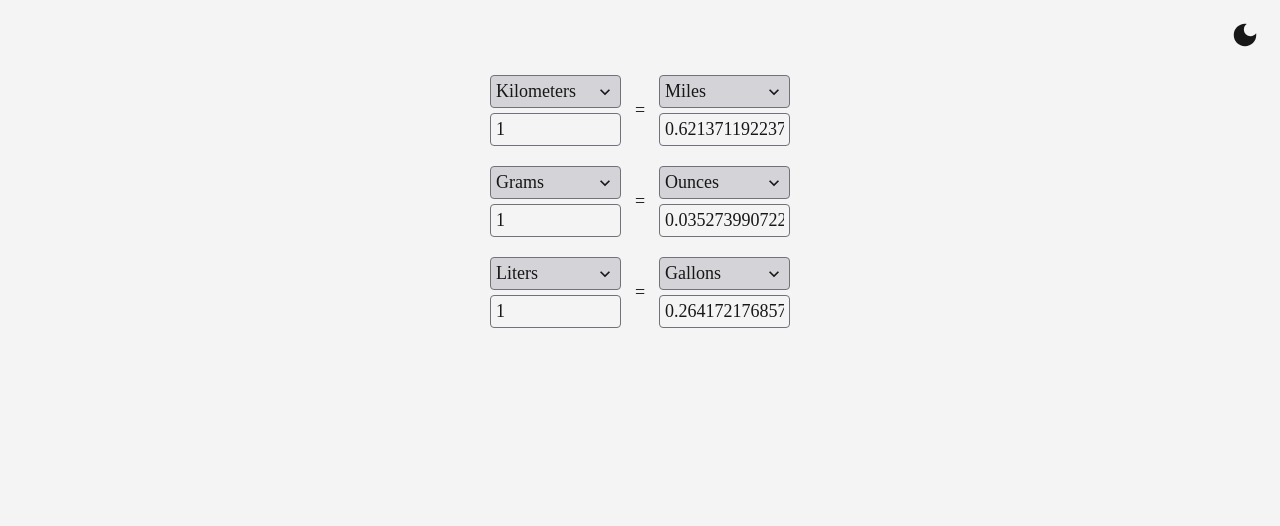
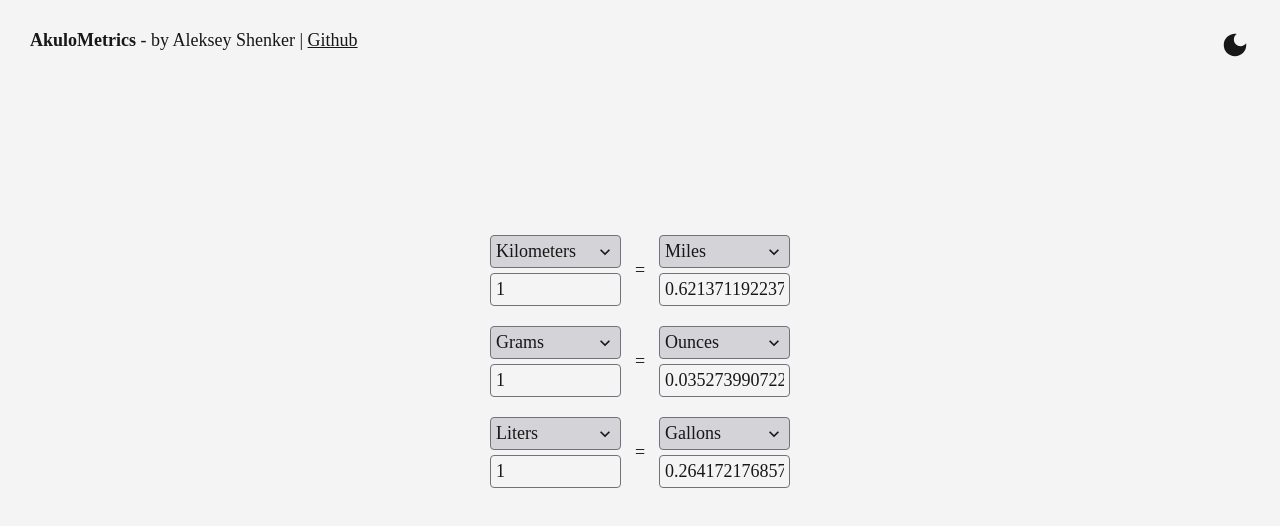
Before and after one commit to alexshenker/akulometrics, a React (Create React App) app: page / in a window 1280 px wide. Shown: the top 526 px of the page. Built offline with nearby package versions, Linux system fonts and the light colour scheme.

Commit message:
basic view improvements

```diff
--- a/src/App.tsx
+++ b/src/App.tsx
@@ -1,4 +1,4 @@
-import style from "./App.module.css";
+import styles from "./App.module.css";
 import Header from "./components/Header/Header";
 import useTheme from "./utils/hooks/useTheme";
 import Converter from "./components/Converter/Converter";
@@ -23,10 +23,10 @@ const App = (): JSX.Element => {
   const [volumeType2, setVolumeType2] = useState<Volume>("gal");
 
   return (
-    <div className={style.app} data-theme={t.theme}>
+    <div className={styles.app} data-theme={t.theme}>
       <Header />
 
-      <Stack gap="20px">
+      <Stack gap="20px" alignItems="center" marginTop="calc(30vh - 100px)">
         <Converter
           type1={distanceType1}
           type2={distanceType2}
--- a/src/components/Converter/Converter.tsx
+++ b/src/components/Converter/Converter.tsx
@@ -114,7 +114,7 @@ const Converter = <T extends Distance | Mass | Volume>(
   );
 
   return (
-    <div style={{ width: "300px", margin: "auto" }}>
+    <div style={{ width: "300px" }}>
       <Row justifyContent="space-between" gap="14px">
         <Stack gap="5px">
           <Dropdown
--- a/src/components/Header/Header.module.css
+++ b/src/components/Header/Header.module.css
@@ -1,6 +1,6 @@
 .header {
   display: flex;
-  justify-content: flex-end;
+  justify-content: space-between;
   gap: 5px;
-  padding: 20px;
+  padding: 30px;
 }
--- a/src/components/Header/Header.tsx
+++ b/src/components/Header/Header.tsx
@@ -9,6 +9,11 @@ const Header = (): JSX.Element => {
 
   return (
     <div className={styles.header}>
+      <span>
+        <strong>AkuloMetrics</strong> - by Aleksey Shenker{" | "}
+        <a href="https://github.com/alexshenker/akulometrics">Github</a>
+      </span>
+
       <Button
         onClick={() => t.setTheme(t.theme === "light" ? "dark" : "light")}
       >
--- a/src/components/Row.tsx
+++ b/src/components/Row.tsx
@@ -1,11 +1,6 @@
 import { PropsWithChildren } from "react";
 
-export interface Props {
-  gap?: string;
-  justifyContent?: React.CSSProperties["justifyContent"];
-  flexDirection?: React.CSSProperties["flexDirection"];
-  alignItems?: React.CSSProperties["alignItems"];
-}
+export interface Props extends React.CSSProperties {}
 
 const Row = (props: PropsWithChildren<Props>): JSX.Element => {
   return (
--- a/src/global.css
+++ b/src/global.css
@@ -39,3 +39,7 @@ body {
   margin: 0;
   font-size: 18px;
 }
+
+a {
+  color: var(--text);
+}
```
